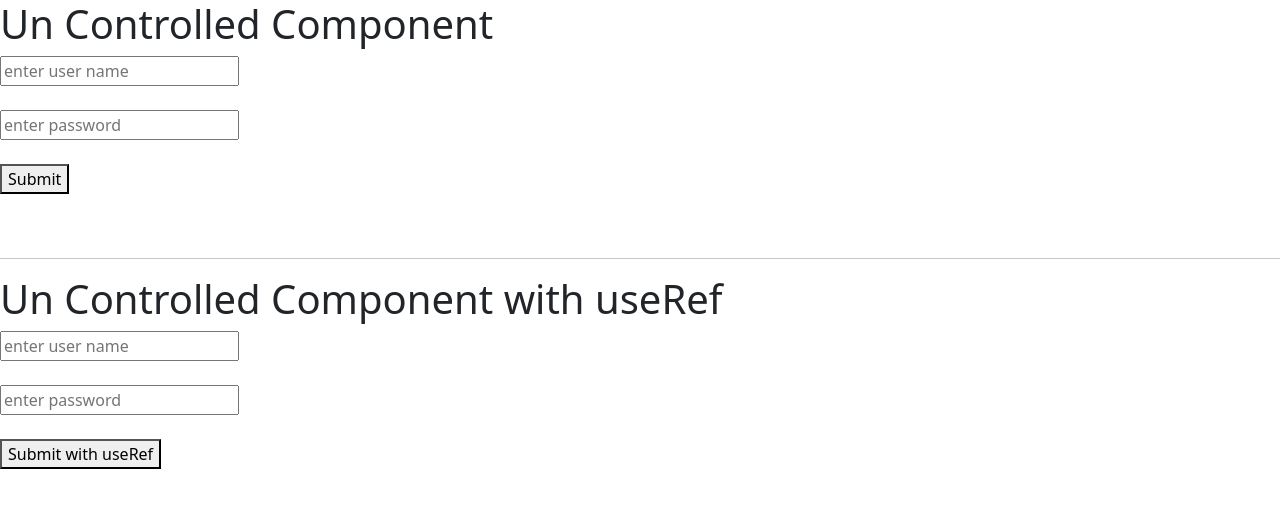
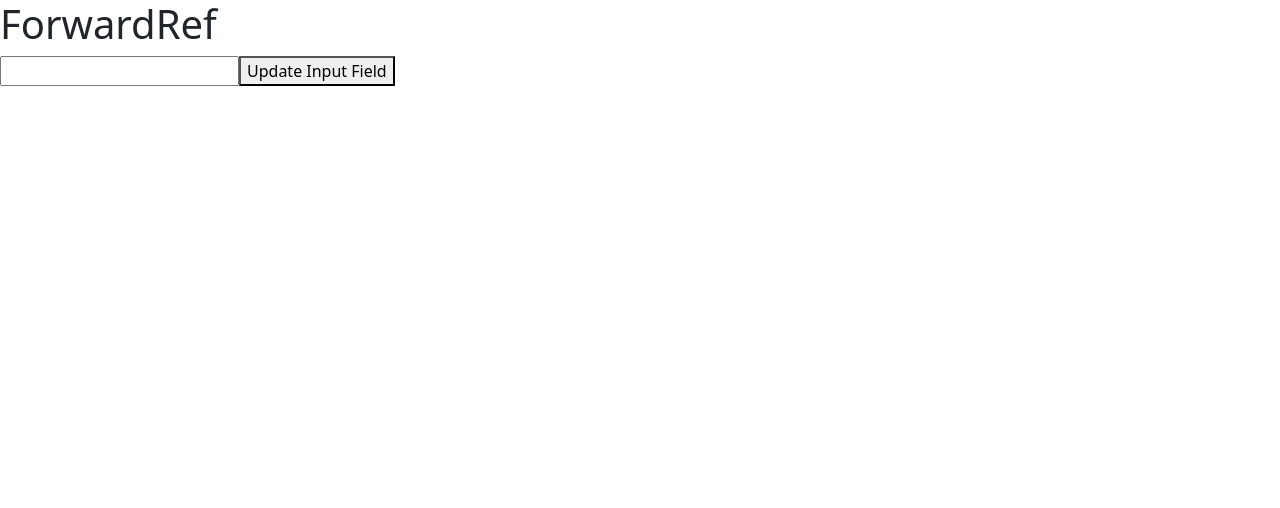
Before and after one commit to py-pankaj-ydv-7/Learning-React-js-step-by-step, a React (Vite) app in the folder react-blog/: page / in a window 1280 px wide. Shown: the top 508 px of the page. Built offline with nearby package versions, Linux system fonts and the light colour scheme.

Commit message:
pass function in component as props as forwardRef

```diff
--- a/react-blog/src/App.jsx
+++ b/react-blog/src/App.jsx
@@ -2,7 +2,7 @@
 
 // import Login,{Profile,Setting} from "./UserComponent";
 
-import UncontrolledComponent from "./UncontrolledComponent";
+// import UncontrolledComponent from "./UncontrolledComponent";
 
 // import Clock from "./Clock";
 
@@ -103,6 +103,8 @@ import UncontrolledComponent from "./UncontrolledComponent";
 // import StylecComponent from "./StylecComponent";
 // import Bootstrap from "./stylinginReact/Bootstrap";
 // import UseRef from "./UseRef";
+// import User from "./User";
+import ForwardRef from "./ForwardRef";
 
 
 // function App(){
@@ -131,6 +133,14 @@ interview Question
 
 function App(){
   // let name = "Pankaj Yadav";
+
+  // const displayName=(name)=>{
+  //   alert(name)
+  // }
+
+  // const getUser=()=>{
+  //   alert("get user function called ");
+  // }
 
   return(
     <div>
@@ -167,7 +177,14 @@ function App(){
       {/* <UserProfile/> */}
       {/* <StylecComponent/> */}
       {/* <UseRef/> */}
-      <UncontrolledComponent/>
+      {/* <UncontrolledComponent/> */}
+      {/* <h1>Call Parent component Function from child component</h1>
+      <User displayName={displayName} name="pankaj yadav" getUser={getUser}/>
+      <User displayName={displayName} name="pankaj yadav" getUser={getUser}/>
+      <User displayName={displayName} name="pankaj yadav" getUser={getUser}/>
+      <User displayName={displayName} name="pankaj yadav" getUser={getUser}/> */}
+
+      <ForwardRef/>
 
     </div>
   )
--- /dev/null
+++ b/react-blog/src/ForwardRef.jsx
@@ -0,0 +1,20 @@
+import { useRef } from "react"
+
+
+function ForwardRef() {
+    const inputRef=useRef(null);
+
+    const updateInput=()=>{
+        inputRef.current.focus();
+        inputRef.current.value="1000";
+    }
+  return (
+    <div>
+        <h1>ForwardRef</h1>
+        <input type="text" ref={inputRef}/>
+        <button onClick={updateInput}>Update Input Field </button>
+    </div>
+  )
+}
+
+export default ForwardRef
```
Also changed, not shown: react-blog/src/User.jsx (+27 -8 lines), react-blog/src/UncontrolledComponent.jsx (line endings or trailing spaces).
